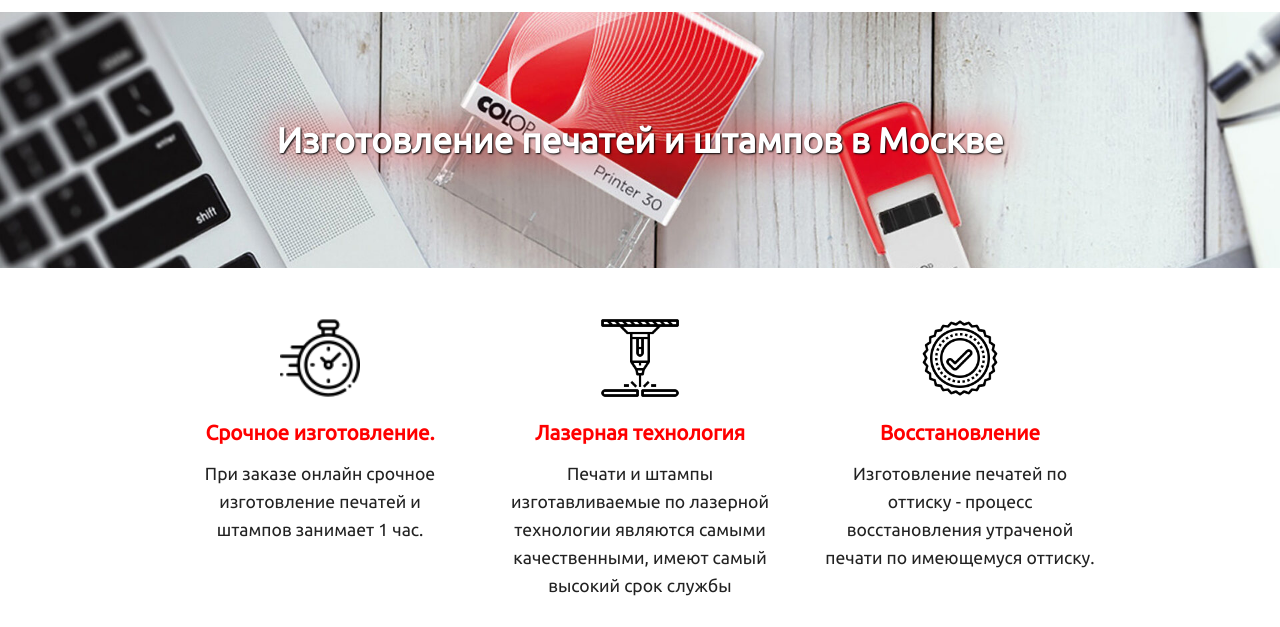
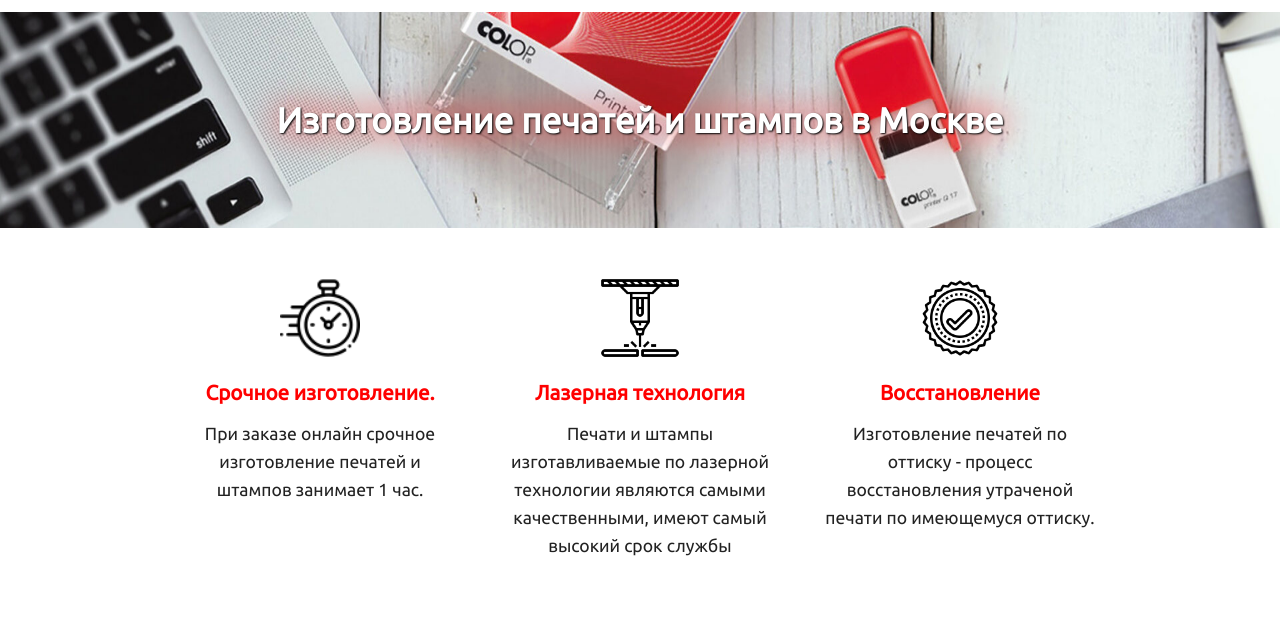
Before and after one commit to ZaJaK-ru/land, a plain HTML site: page index.html in a window 1280 px wide. Shown: the part 126-753 px from the top of the page. Drawn offline with nearby package versions, Linux system fonts and the light colour scheme.

Commit message:
Add files via upload

```diff
--- a/css/style.css
+++ b/css/style.css
@@ -36,11 +36,10 @@ body {
 }
 
 .intro h1 {
+  vertical-align: bottom;
   text-align: center;
   text-shadow: 1px 1px 2px black, 0 0 1em red;
   color: white;
-  margin-top: 100px;
-  margin-bottom: 100px;
 }
 
 .nav {
@@ -66,13 +65,8 @@ body {
 }
 
 .intro {
-  background-color: #432654;
-  overflow: hidden;
-  background-size: cover;
-  background-color: transparent;
-  background-image: url('../img/bg.jpg');
-  background-position: 50%;
-  background-repeat: no-repeat;
+  padding-top: 80px;
+  padding-bottom: 80px;
 }
 
 .features {
--- a/index.html
+++ b/index.html
@@ -7,6 +7,8 @@
   <link rel="preconnect" href="https://fonts.gstatic.com">
   <link href="https://fonts.googleapis.com/css2?family=Ubuntu:wght@300;400&display=swap" rel="stylesheet">
   <link rel="stylesheet" href="css/style.css">
+  <script src="https://ajax.googleapis.com/ajax/libs/jquery/1.11.0/jquery.min.js"></script>
+  <script src="parallax/parallax.js"></script>
 </head>
 <body>
 
@@ -27,7 +29,7 @@
     </div>
   </div>
 
-  <div class="intro">
+  <div class="intro parallax-window" data-parallax="scroll" data-image-src="img/bg.jpg">
     <div class="wrapper">
       <h1>Изготовление печатей и штампов в Москве</h1>
     </div>
--- /dev/null
+++ b/parallax/parallax.js
@@ -0,0 +1,412 @@
+/*!
+ * parallax.js v1.5.0 (http://pixelcog.github.io/parallax.js/)
+ * @copyright 2016 PixelCog, Inc.
+ * @license MIT (https://github.com/pixelcog/parallax.js/blob/master/LICENSE)
+ */
+
+;(function ( $, window, document, undefined ) {
+
+  // Polyfill for requestAnimationFrame
+  // via: https://gist.github.com/paulirish/1579671
+
+  (function() {
+    var lastTime = 0;
+    var vendors = ['ms', 'moz', 'webkit', 'o'];
+    for(var x = 0; x < vendors.length && !window.requestAnimationFrame; ++x) {
+      window.requestAnimationFrame = window[vendors[x]+'RequestAnimationFrame'];
+      window.cancelAnimationFrame = window[vendors[x]+'CancelAnimationFrame'] || window[vendors[x]+'CancelRequestAnimationFrame'];
+    }
+
+    if (!window.requestAnimationFrame)
+      window.requestAnimationFrame = function(callback) {
+        var currTime = new Date().getTime();
+        var timeToCall = Math.max(0, 16 - (currTime - lastTime));
+        var id = window.setTimeout(function() { callback(currTime + timeToCall); },
+          timeToCall);
+        lastTime = currTime + timeToCall;
+        return id;
+      };
+
+    if (!window.cancelAnimationFrame)
+      window.cancelAnimationFrame = function(id) {
+        clearTimeout(id);
+      };
+  }());
+
+
+  // Parallax Constructor
+
+  function Parallax(element, options) {
+    var self = this;
+
+    if (typeof options == 'object') {
+      delete options.refresh;
+      delete options.render;
+      $.extend(this, options);
+    }
+
+    this.$element = $(element);
+
+    if (!this.imageSrc && this.$element.is('img')) {
+      this.imageSrc = this.$element.attr('src');
+    }
+
+    var positions = (this.position + '').toLowerCase().match(/\S+/g) || [];
+
+    if (positions.length < 1) {
+      positions.push('center');
+    }
+    if (positions.length == 1) {
+      positions.push(positions[0]);
+    }
+
+    if (positions[0] == 'top' || positions[0] == 'bottom' || positions[1] == 'left' || positions[1] == 'right') {
+      positions = [positions[1], positions[0]];
+    }
+
+    if (this.positionX !== undefined) positions[0] = this.positionX.toLowerCase();
+    if (this.positionY !== undefined) positions[1] = this.positionY.toLowerCase();
+
+    self.positionX = positions[0];
+    self.positionY = positions[1];
+
+    if (this.positionX != 'left' && this.positionX != 'right') {
+      if (isNaN(parseInt(this.positionX))) {
+        this.positionX = 'center';
+      } else {
+        this.positionX = parseInt(this.positionX);
+      }
+    }
+
+    if (this.positionY != 'top' && this.positionY != 'bottom') {
+      if (isNaN(parseInt(this.positionY))) {
+        this.positionY = 'center';
+      } else {
+        this.positionY = parseInt(this.positionY);
+      }
+    }
+
+    this.position =
+      this.positionX + (isNaN(this.positionX)? '' : 'px') + ' ' +
+      this.positionY + (isNaN(this.positionY)? '' : 'px');
+
+    if (navigator.userAgent.match(/(iPod|iPhone|iPad)/)) {
+      if (this.imageSrc && this.iosFix && !this.$element.is('img')) {
+        this.$element.css({
+          backgroundImage: 'url(' + this.imageSrc + ')',
+          backgroundSize: 'cover',
+          backgroundPosition: this.position
+        });
+      }
+      return this;
+    }
+
+    if (navigator.userAgent.match(/(Android)/)) {
+      if (this.imageSrc && this.androidFix && !this.$element.is('img')) {
+        this.$element.css({
+          backgroundImage: 'url(' + this.imageSrc + ')',
+          backgroundSize: 'cover',
+          backgroundPosition: this.position
+        });
+      }
+      return this;
+    }
+
+    this.$mirror = $('<div />').prependTo(this.mirrorContainer);
+
+    var slider = this.$element.find('>.parallax-slider');
+    var sliderExisted = false;
+
+    if (slider.length == 0)
+      this.$slider = $('<img />').prependTo(this.$mirror);
+    else {
+      this.$slider = slider.prependTo(this.$mirror)
+      sliderExisted = true;
+    }
+
+    this.$mirror.addClass('parallax-mirror').css({
+      visibility: 'hidden',
+      zIndex: this.zIndex,
+      position: 'fixed',
+      top: 0,
+      left: 0,
+      overflow: 'hidden'
+    });
+
+    this.$slider.addClass('parallax-slider').one('load', function() {
+      if (!self.naturalHeight || !self.naturalWidth) {
+        self.naturalHeight = this.naturalHeight || this.height || 1;
+        self.naturalWidth  = this.naturalWidth  || this.width  || 1;
+      }
+      self.aspectRatio = self.naturalWidth / self.naturalHeight;
+
+      Parallax.isSetup || Parallax.setup();
+      Parallax.sliders.push(self);
+      Parallax.isFresh = false;
+      Parallax.requestRender();
+    });
+
+    if (!sliderExisted)
+      this.$slider[0].src = this.imageSrc;
+
+    if (this.naturalHeight && this.naturalWidth || this.$slider[0].complete || slider.length > 0) {
+      this.$slider.trigger('load');
+    }
+
+  }
+
+
+  // Parallax Instance Methods
+
+  $.extend(Parallax.prototype, {
+    speed:    0.2,
+    bleed:    0,
+    zIndex:   -100,
+    iosFix:   true,
+    androidFix: true,
+    position: 'center',
+    overScrollFix: false,
+    mirrorContainer: 'body',
+
+    refresh: function() {
+      this.boxWidth        = this.$element.outerWidth();
+      this.boxHeight       = this.$element.outerHeight() + this.bleed * 2;
+      this.boxOffsetTop    = this.$element.offset().top - this.bleed;
+      this.boxOffsetLeft   = this.$element.offset().left;
+      this.boxOffsetBottom = this.boxOffsetTop + this.boxHeight;
+
+      var winHeight = Parallax.winHeight;
+      var docHeight = Parallax.docHeight;
+      var maxOffset = Math.min(this.boxOffsetTop, docHeight - winHeight);
+      var minOffset = Math.max(this.boxOffsetTop + this.boxHeight - winHeight, 0);
+      var imageHeightMin = this.boxHeight + (maxOffset - minOffset) * (1 - this.speed) | 0;
+      var imageOffsetMin = (this.boxOffsetTop - maxOffset) * (1 - this.speed) | 0;
+      var margin;
+
+      if (imageHeightMin * this.aspectRatio >= this.boxWidth) {
+        this.imageWidth    = imageHeightMin * this.aspectRatio | 0;
+        this.imageHeight   = imageHeightMin;
+        this.offsetBaseTop = imageOffsetMin;
+
+        margin = this.imageWidth - this.boxWidth;
+
+        if (this.positionX == 'left') {
+          this.offsetLeft = 0;
+        } else if (this.positionX == 'right') {
+          this.offsetLeft = - margin;
+        } else if (!isNaN(this.positionX)) {
+          this.offsetLeft = Math.max(this.positionX, - margin);
+        } else {
+          this.offsetLeft = - margin / 2 | 0;
+        }
+      } else {
+        this.imageWidth    = this.boxWidth;
+        this.imageHeight   = this.boxWidth / this.aspectRatio | 0;
+        this.offsetLeft    = 0;
+
+        margin = this.imageHeight - imageHeightMin;
+
+        if (this.positionY == 'top') {
+          this.offsetBaseTop = imageOffsetMin;
+        } else if (this.positionY == 'bottom') {
+          this.offsetBaseTop = imageOffsetMin - margin;
+        } else if (!isNaN(this.positionY)) {
+          this.offsetBaseTop = imageOffsetMin + Math.max(this.positionY, - margin);
+        } else {
+          this.offsetBaseTop = imageOffsetMin - margin / 2 | 0;
+        }
+      }
+    },
+
+    render: function() {
+      var scrollTop    = Parallax.scrollTop;
+      var scrollLeft   = Parallax.scrollLeft;
+      var overScroll   = this.overScrollFix ? Parallax.overScroll : 0;
+      var scrollBottom = scrollTop + Parallax.winHeight;
+
+      if (this.boxOffsetBottom > scrollTop && this.boxOffsetTop <= scrollBottom) {
+        this.visibility = 'visible';
+        this.mirrorTop = this.boxOffsetTop  - scrollTop;
+        this.mirrorLeft = this.boxOffsetLeft - scrollLeft;
+        this.offsetTop = this.offsetBaseTop - this.mirrorTop * (1 - this.speed);
+      } else {
+        this.visibility = 'hidden';
+      }
+
+      this.$mirror.css({
+        transform: 'translate3d('+this.mirrorLeft+'px, '+(this.mirrorTop - overScroll)+'px, 0px)',
+        visibility: this.visibility,
+        height: this.boxHeight,
+        width: this.boxWidth
+      });
+
+      this.$slider.css({
+        transform: 'translate3d('+this.offsetLeft+'px, '+this.offsetTop+'px, 0px)',
+        position: 'absolute',
+        height: this.imageHeight,
+        width: this.imageWidth,
+        maxWidth: 'none'
+      });
+    }
+  });
+
+
+  // Parallax Static Methods
+
+  $.extend(Parallax, {
+    scrollTop:    0,
+    scrollLeft:   0,
+    winHeight:    0,
+    winWidth:     0,
+    docHeight:    1 << 30,
+    docWidth:     1 << 30,
+    sliders:      [],
+    isReady:      false,
+    isFresh:      false,
+    isBusy:       false,
+
+    setup: function() {
+      if (this.isReady) return;
+
+      var self = this;
+
+      var $doc = $(document), $win = $(window);
+
+      var loadDimensions = function() {
+        Parallax.winHeight = $win.height();
+        Parallax.winWidth  = $win.width();
+        Parallax.docHeight = $doc.height();
+        Parallax.docWidth  = $doc.width();
+      };
+
+      var loadScrollPosition = function() {
+        var winScrollTop  = $win.scrollTop();
+        var scrollTopMax  = Parallax.docHeight - Parallax.winHeight;
+        var scrollLeftMax = Parallax.docWidth  - Parallax.winWidth;
+        Parallax.scrollTop  = Math.max(0, Math.min(scrollTopMax,  winScrollTop));
+        Parallax.scrollLeft = Math.max(0, Math.min(scrollLeftMax, $win.scrollLeft()));
+        Parallax.overScroll = Math.max(winScrollTop - scrollTopMax, Math.min(winScrollTop, 0));
+      };
+
+      $win.on('resize.px.parallax load.px.parallax', function() {
+          loadDimensions();
+          self.refresh();
+          Parallax.isFresh = false;
+          Parallax.requestRender();
+        })
+        .on('scroll.px.parallax load.px.parallax', function() {
+          loadScrollPosition();
+          Parallax.requestRender();
+        });
+
+      loadDimensions();
+      loadScrollPosition();
+
+      this.isReady = true;
+
+      var lastPosition = -1;
+
+      function frameLoop() {
+        if (lastPosition == window.pageYOffset) {   // Avoid overcalculations
+          window.requestAnimationFrame(frameLoop);
+          return false;
+        } else lastPosition = window.pageYOffset;
+
+        self.render();
+        window.requestAnimationFrame(frameLoop);
+      }
+
+      frameLoop();
+    },
+
+    configure: function(options) {
+      if (typeof options == 'object') {
+        delete options.refresh;
+        delete options.render;
+        $.extend(this.prototype, options);
+      }
+    },
+
+    refresh: function() {
+      $.each(this.sliders, function(){ this.refresh(); });
+      this.isFresh = true;
+    },
+
+    render: function() {
+      this.isFresh || this.refresh();
+      $.each(this.sliders, function(){ this.render(); });
+    },
+
+    requestRender: function() {
+      var self = this;
+      self.render();
+      self.isBusy = false;
+    },
+    destroy: function(el){
+      var i,
+          parallaxElement = $(el).data('px.parallax');
+      parallaxElement.$mirror.remove();
+      for(i=0; i < this.sliders.length; i+=1){
+        if(this.sliders[i] == parallaxElement){
+          this.sliders.splice(i, 1);
+        }
+      }
+      $(el).data('px.parallax', false);
+      if(this.sliders.length === 0){
+        $(window).off('scroll.px.parallax resize.px.parallax load.px.parallax');
+        this.isReady = false;
+        Parallax.isSetup = false;
+      }
+    }
+  });
+
+
+  // Parallax Plugin Definition
+
+  function Plugin(option) {
+    return this.each(function () {
+      var $this = $(this);
+      var options = typeof option == 'object' && option;
+
+      if (this == window || this == document || $this.is('body')) {
+        Parallax.configure(options);
+      }
+      else if (!$this.data('px.parallax')) {
+        options = $.extend({}, $this.data(), options);
+        $this.data('px.parallax', new Parallax(this, options));
+      }
+      else if (typeof option == 'object')
+      {
+        $.extend($this.data('px.parallax'), options);
+      }
+      if (typeof option == 'string') {
+        if(option == 'destroy'){
+            Parallax.destroy(this);
+        }else{
+          Parallax[option]();
+        }
+      }
+    });
+  }
+
+  var old = $.fn.parallax;
+
+  $.fn.parallax             = Plugin;
+  $.fn.parallax.Constructor = Parallax;
+
+
+  // Parallax No Conflict
+
+  $.fn.parallax.noConflict = function () {
+    $.fn.parallax = old;
+    return this;
+  };
+
+
+  // Parallax Data-API
+
+  $( function () {
+    $('[data-parallax="scroll"]').parallax();
+  });
+
+}(jQuery, window, document));
```
Also changed, not shown: parallax/bower.json (added, +20 -0 lines), parallax/package.json (added, +31 -0 lines), parallax/README.md (added), parallax/parallax.min.js (added), 1 other file.
